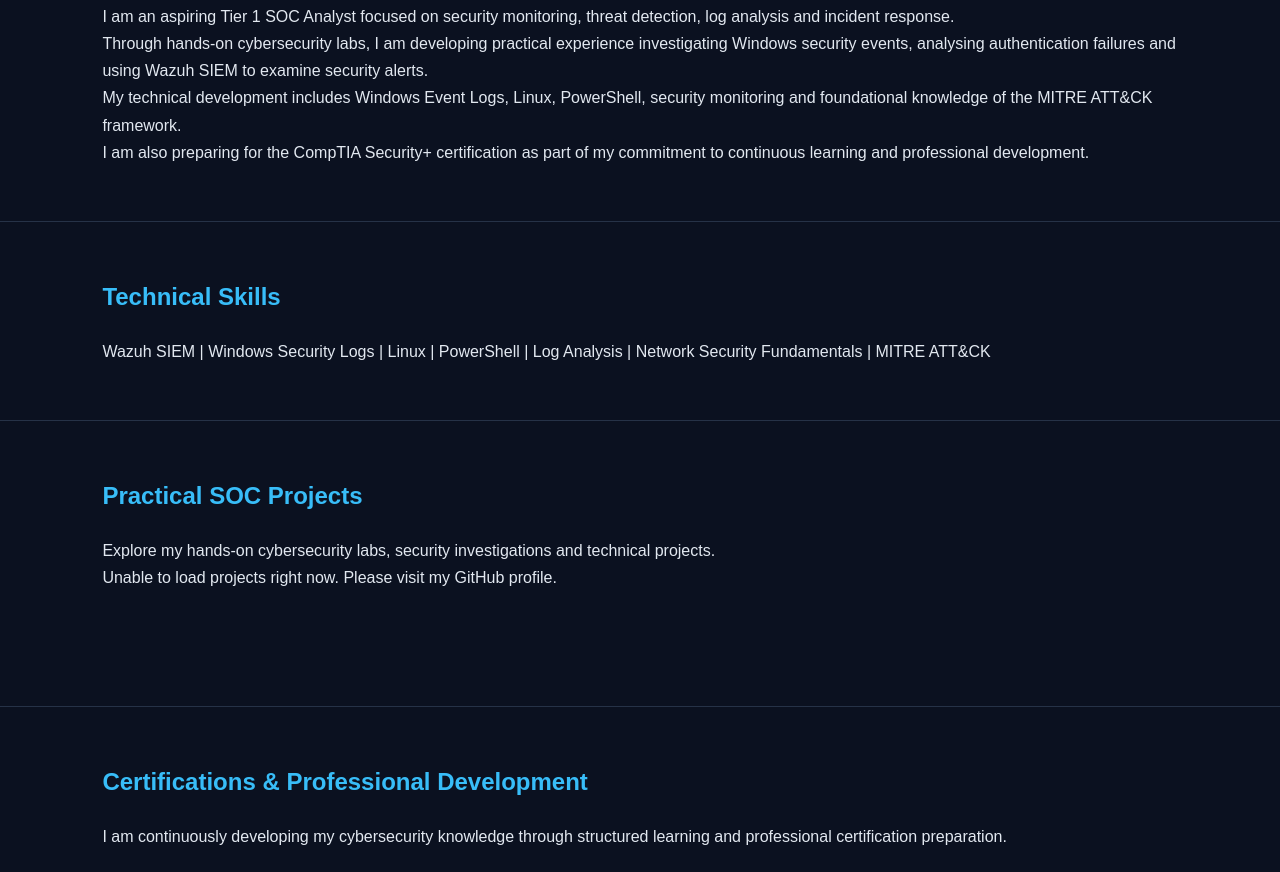
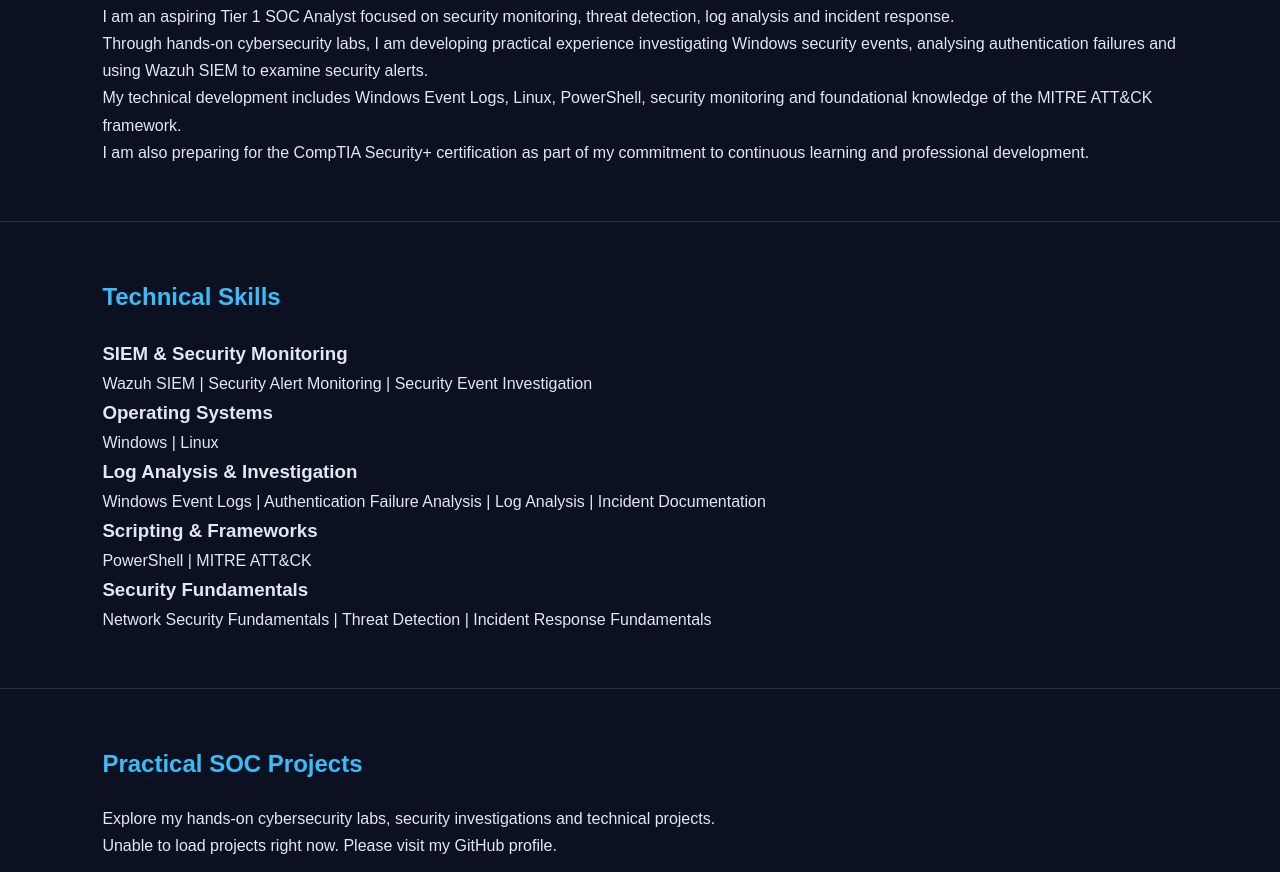
Before and after one commit to InkMind/inkmind.github.io, a plain HTML site: page index.html in a window 1280 px wide. Shown: the part 655-1527 px from the top of the page. Drawn offline with Linux system fonts and the light colour scheme; no server answers.

Commit message:
Organize technical skills into categories
Updated technical skills section with detailed subcategories and descriptions.

```diff
--- a/index.html
+++ b/index.html
@@ -305,15 +305,39 @@
 </section>
 
 
-        <section id="skills">
-            <h2>Technical Skills</h2>
 
-            <p>
-                Wazuh SIEM | Windows Security Logs | Linux |
-                PowerShell | Log Analysis | Network Security Fundamentals |
-                MITRE ATT&CK
-            </p>
-        </section>
+<section id="skills">
+    <h2>Technical Skills</h2>
+
+    <h3>SIEM & Security Monitoring</h3>
+    <p>
+        Wazuh SIEM | Security Alert Monitoring |
+        Security Event Investigation
+    </p>
+
+    <h3>Operating Systems</h3>
+    <p>
+        Windows | Linux
+    </p>
+
+    <h3>Log Analysis & Investigation</h3>
+    <p>
+        Windows Event Logs | Authentication Failure Analysis |
+        Log Analysis | Incident Documentation
+    </p>
+
+    <h3>Scripting & Frameworks</h3>
+    <p>
+        PowerShell | MITRE ATT&CK
+    </p>
+
+    <h3>Security Fundamentals</h3>
+    <p>
+        Network Security Fundamentals |
+        Threat Detection | Incident Response Fundamentals
+    </p>
+</section>
+
 
 
 <section id="projects">
```
